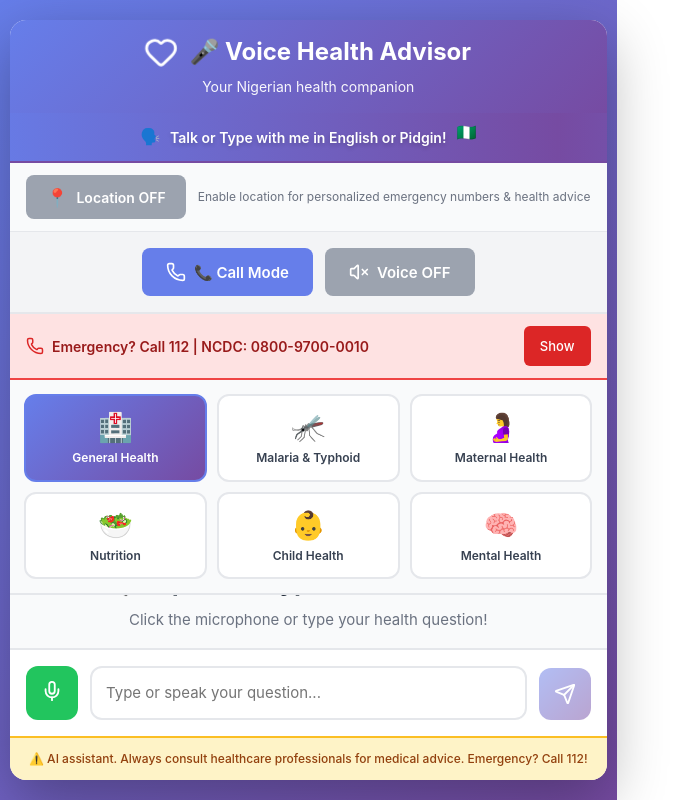
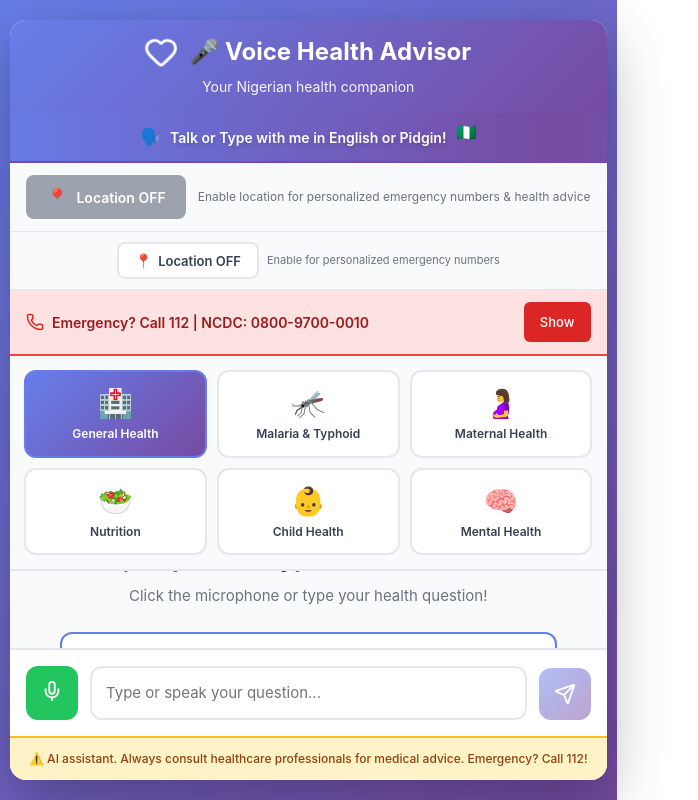
Before and after one commit to ruzzzo123-star/nigerian-health-advisor, a React (Vite) app: page / in a window 1280 px wide. Shown: the whole page, without its empty margins (0-698 px from the left). Built offline with nearby package versions, Linux system fonts and the light colour scheme.

Commit message:
Replace voice controls with compact location toggle only

```diff
--- a/src/VoiceHealthAdvisor.jsx
+++ b/src/VoiceHealthAdvisor.jsx
@@ -619,99 +619,67 @@ ${detectedCity ? `\nUser's location: ${detectedCity}, Nigeria. Provide location-
     )}
   </div>
 )}
-        <div style={{
-          background: handsFreeMode ? '#dcfce7' : '#f3f4f6',
-          padding: '16px',
-          borderBottom: '2px solid ' + (handsFreeMode ? '#22c55e' : '#e5e7eb'),
-          display: 'flex',
-          gap: '12px',
+{/* Compact Controls - Location Only */}
+<div style={{
+  background: '#f9fafb',
+  padding: '10px 16px',
+  borderBottom: '1px solid #e5e7eb',
+  display: 'flex',
+  gap: '8px',
   justifyContent: 'center',
   alignItems: 'center',
   flexWrap: 'wrap'
 }}>
   <button
-            onClick={toggleHandsFreeMode}
-            style={{
-              padding: '12px 24px',
-              background: handsFreeMode ? '#22c55e' : '#667eea',
-              color: 'white',
-              border: 'none',
+    onClick={() => setLocationEnabled(!locationEnabled)}
+    style={{
+      padding: '8px 16px',
+      background: locationEnabled ? '#22c55e' : 'white',
+      color: locationEnabled ? 'white' : '#374151',
+      border: '2px solid ' + (locationEnabled ? '#22c55e' : '#e5e7eb'),
       borderRadius: '8px',
       cursor: 'pointer',
+      fontSize: '13px',
       fontWeight: '600',
       display: 'flex',
       alignItems: 'center',
-              gap: '8px',
-              fontSize: '15px',
-              minHeight: '48px'
-            }}
-          >
-            <Phone size={20} />
-            {handsFreeMode ? '🔴 End Call Mode' : '📞 Call Mode'}
-          </button>
-
-          <button
-            onClick={() => {
-              setVoiceEnabled(!voiceEnabled);
-              if (voiceEnabled) stopSpeaking();
-            }}
-            style={{
-              padding: '12px 24px',
-              background: voiceEnabled ? '#8b5cf6' : '#9ca3af',
-              color: 'white',
-              border: 'none',
-              borderRadius: '8px',
-              cursor: 'pointer',
-              fontWeight: '600',
-              display: 'flex',
-              alignItems: 'center',
-              gap: '8px',
-              fontSize: '15px',
-              minHeight: '48px'
-            }}
-          >
-            {voiceEnabled ? <Volume2 size={20} /> : <VolumeX size={20} />}
-            Voice {voiceEnabled ? 'ON' : 'OFF'}
-          </button>
-
-          {isListening && (
-            <div style={{
-              padding: '12px 24px',
-              background: '#fee2e2',
-              color: '#dc2626',
-              borderRadius: '8px',
-              fontWeight: '600',
-              display: 'flex',
-              alignItems: 'center',
-              gap: '8px',
-              fontSize: '15px',
-              animation: 'pulse 1.5s infinite',
-              minHeight: '48px'
-            }}>
-              <Mic size={20} />
-              Listening...
-            </div>
-          )}
-
-          {isSpeaking && (
-            <div style={{
-              padding: '12px 24px',
-              background: '#dbeafe',
-              color: '#2563eb',
-              borderRadius: '8px',
-              fontWeight: '600',
-              display: 'flex',
-              alignItems: 'center',
-              gap: '8px',
-              fontSize: '15px',
-              minHeight: '48px'
-            }}>
-              <Volume2 size={20} />
-              Speaking...
-            </div>
-          )}
-        </div>
-
+      gap: '6px',
+      minHeight: '36px',
+      transition: 'all 0.2s'
+    }}
+  >
+    <span style={{ fontSize: '14px' }}>📍</span>
+    <span>{locationEnabled ? 'Location ON' : 'Location OFF'}</span>
+  </button>
+
+  {!locationEnabled && (
+    <span style={{
+      fontSize: '11px',
+      color: '#6b7280',
+      maxWidth: '300px'
+    }}>
+      Enable for personalized emergency numbers
+    </span>
+  )}
+</div>
+
+{/* Location Info Badge */}
+{detectedCity && locationEnabled && (
+  <div style={{
+    background: '#f0fdf4',
+    padding: '8px 16px',
+    borderBottom: '1px solid #86efac',
+    display: 'flex',
+    justifyContent: 'center',
+    alignItems: 'center',
+    gap: '6px'
+  }}>
+    <span style={{ fontSize: '14px' }}>📍</span>
+    <span style={{ fontSize: '12px', color: '#15803d', fontWeight: '600' }}>
+      {detectedCity}, Nigeria
+    </span>
+  </div>
+)}
         {error && (
           <div style={{
             background: '#fee2e2',
```
Lines whose indentation alone changed are shown as unchanged.
